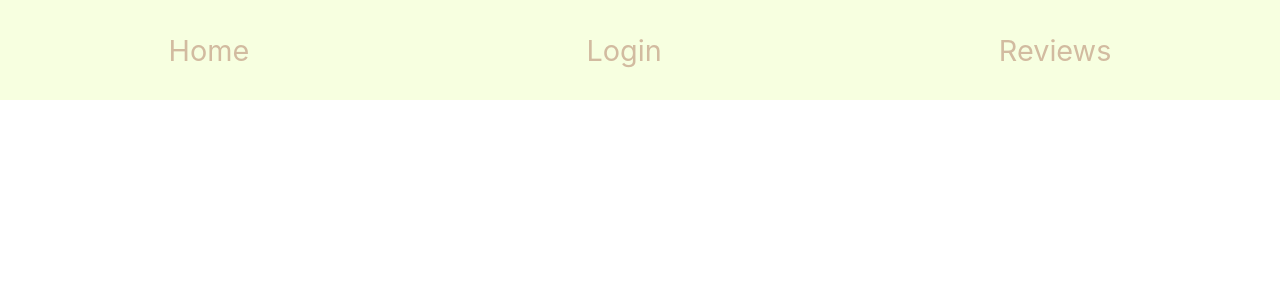
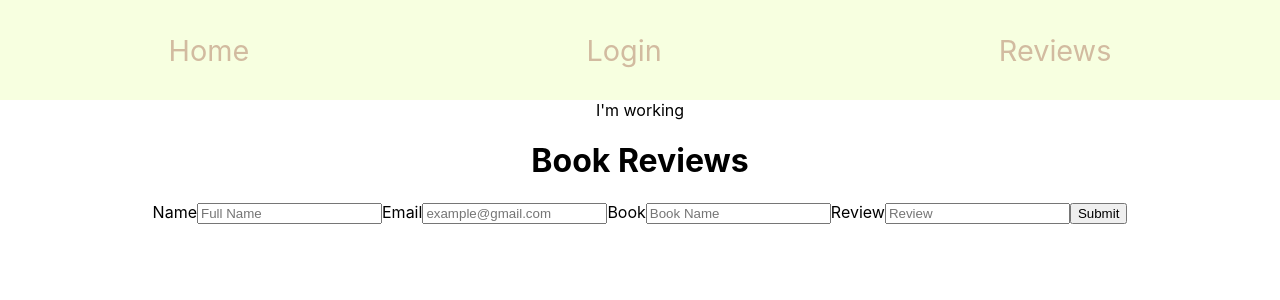
Before and after one commit to robomantis98/front-end, a React (Create React App) app in the folder client/: page /api/book/1 in a window 1280 px wide. Shown: the top 300 px of the page. Built offline with nearby package versions, Linux system fonts and the light colour scheme.

Commit message:
trying to merge

```diff
--- a/client/src/App.js
+++ b/client/src/App.js
@@ -41,7 +41,7 @@ function App() {
       <Route path='/home' component={Home}/>
       <Route path='/login' component={Login} />
       <Route
-        path='/book/:id'
+        exact path='/api/book/:id'
         render={props => <BookPage {...props}/>}
       />{/**Route convert to PrivateRoute */}
       <Route
--- a/client/src/components/BookPage.js
+++ b/client/src/components/BookPage.js
@@ -1,9 +1,36 @@
-import React from 'react';
+import React, {useState, useEffect} from 'react';
+import axios from "axios";
 import {connect} from 'react-redux';
+import { axiosWithAuth } from '../utils/axiosWithAuth';
+
+import Review from './Review'
+
 const BookPage = props => {
-    return (
+  const [book, setBook] = useState([]);
+
+  const deleteBook = (item) => {
+
+  }
+
+  useEffect(() =>{
+    const getBooks = (props) => {
+      axios
+      .get(`/api/books/${props.item.id}`)
+      .then(res => {
+        setBook(res.data)
+        console.log(res.data)
+      })
+      .catch(error => {
+        console.log('Could not get data', error)
+      })
+    }
+  })
+
+      return (
+
         <div>
-
+            I'm working
+            <Review/>
         </div>
     );
 }
--- a/client/src/components/Home.js
+++ b/client/src/components/Home.js
@@ -1,10 +1,13 @@
 import React, {useEffect, useState} from 'react';
+import {Link} from 'react-router-dom';
 import BookData from '../BookData';
 import {connect} from 'react-redux';
+
 import {faAmazon, faReact, faNodeJs } from '@fortawesome/free-brands-svg-icons'
 import { FontAwesomeIcon } from '@fortawesome/react-fontawesome'
 import { faBookReader} from '@fortawesome/free-solid-svg-icons'
 import styled from 'styled-components';
+import BookPage from './BookPage';
 
 const element = <FontAwesomeIcon size="3x" icon={faBookReader} />
 const element2 = <FontAwesomeIcon size="3x" icon={faAmazon} />
@@ -159,7 +162,7 @@ function Home() {
                                     <Home2Card>
 
                                         {element}
-                                        <h2 style={{width: `150`, fontSize: '1rem'}}>{item.title}</h2>
+                                        <h2 style={{width: `150`, fontSize: '1rem'}}><Link to={`/api/books/${item.id}`}>{item.title}</Link></h2>
                                         <h3>{item.author}</h3>
                                         <h4>{item.price}</h4>
                                         <img style={{width: `175px`}}src={item.img} alt={item.title}></img>
@@ -178,7 +181,7 @@ function Home() {
                                         {element}
                                         <Home1Card>
                                             <Home1img src={item.img}></Home1img>
-                                            <h2 style={{height: `100px`,fontSize: '1rem'}}>{item.title}</h2>
+                                            <h2 style={{height: `100px`,fontSize: '1rem'}}><Link to={`/api/books/${item.id}`}>{item.title}</Link></h2>
                                             <h3>{item.author}</h3>
                                             <h4 style={{paddingBottom: `50px`}}>{item.price}</h4>
 
--- a/client/src/components/Review.js
+++ b/client/src/components/Review.js
@@ -1,10 +1,76 @@
-import React from 'react';
+import React, {useState} from 'react';
 import {connect} from 'react-redux';
+
+
+
 const Review = props => {
+
+  const [newPost, setNewPost] = useState({
+		name: "",
+		email: "",
+    book: "",
+    review: ""
+  })
+
+  const submitForm = event => {
+    event.preventDefault();
+
+    const newPostReview = {
+      ...newPost
+    };
+
+    props.addNewPost(newPostReview);
+    setNewPost({ name: "", email: "", book: "", review: ""});
+  };
+
+  const changeHandler = event => {
+    console.log(event.target.value);
+    setNewPost({ ...newPost, [event.target.name]: event.target.value });
+  };
+
     return (
-        <div>
-
-        </div>
+      <div className="form-container">
+			<h1>Book Reviews</h1>
+			<form onSubmit={submitForm}>
+				<label htmlFor="name">Name</label>
+				<input
+					type="text"
+					name="name"
+					placeholder="Full Name"
+					value={newPost.name}
+          onChange={changeHandler}
+          required
+					/>
+				<label htmlFor="email">Email</label>
+				<input
+					type="text"
+					name="email"
+					placeholder="example@gmail.com"
+					value={newPost.email}
+					onChange={changeHandler}
+					required
+				/>
+				<label htmlFor="role">Book</label>
+				<input
+					type="text"
+					name="role"
+					placeholder="Book Name"
+					value={newPost.book}
+          onChange={changeHandler}
+          required
+				/>
+        <label htmlFor="role">Review</label>
+				<input
+					type="text"
+					name="review"
+					placeholder="Review"
+					value={newPost.review}
+          onChange={changeHandler}
+          required
+				/>
+				<button type="submit">Submit</button>
+			</form>
+		</div>
     );
 }
 const mapStateToProps = state => {
```
